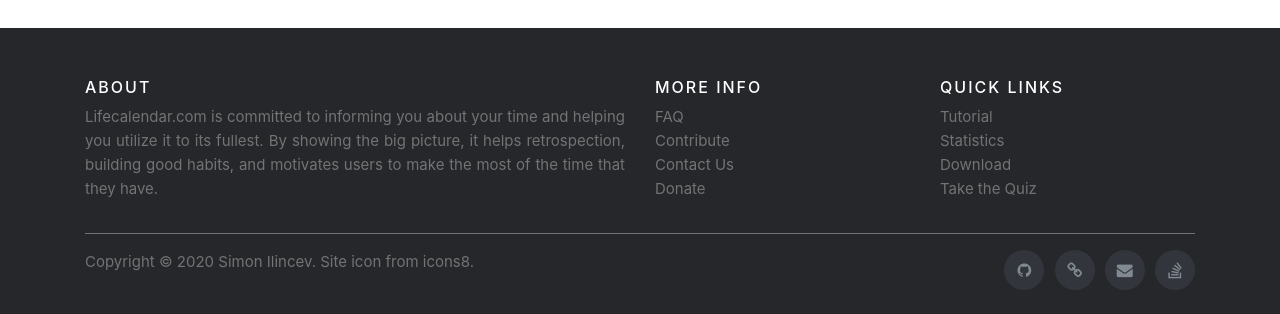
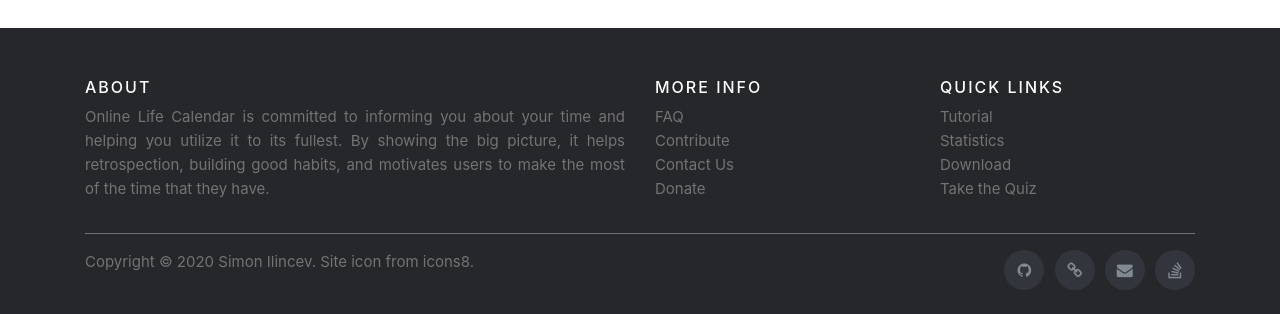
Before and after one commit to Destaq/life-calendar, a Python web app: template templates/other/faq.html in a window 1280 px wide. Shown: the part 1801-2115 px from the top of the page. Run offline with Jinja, Linux system fonts and the light colour scheme; the template is opened without the code that fills it, so the values that code supplies are empty; some libraries are stand-ins or nearby versions.

Commit message:
update links with custom domain

```diff
--- a/templates/base.html
+++ b/templates/base.html
@@ -91,7 +91,7 @@
             <div class="row">
                 <div class="col-sm-12 col-md-6">
                     <h6>About</h6>
-                    <p class="text-justify">Lifecalendar.com is committed to informing you about your time and helping
+                    <p class="text-justify">Online Life Calendar is committed to informing you about your time and helping
                         you
                         utilize it to its fullest. By showing the big picture, it helps retrospection, building good
                         habits, and motivates users to
@@ -136,7 +136,7 @@
                         <li><a class="github" href="https://www.github.com/Destaq"><i class="fa fa-github"></i></a>
                         </li>
                         <li><a class="website" href="https://www.simonilincev.com"><i class="fa fa-link"></i></a></li>
-                        <li><a class="email" href="mailto:simon@simonilincev.com"><i class="fa fa-envelope"></i></a>
+                        <li><a class="email" href="mailto:info@onlinelifecalendar.com"><i class="fa fa-envelope"></i></a>
                         </li>
                         <li><a class="stackoverflow" href="https://stackoverflow.com/users/12876940/destaq"><i
                                     class="fa fa-stack-overflow"></i></a></li>
--- a/templates/jinja/contact.jinja
+++ b/templates/jinja/contact.jinja
@@ -19,7 +19,7 @@
               <div class="col-md-6 mt-3">
                 <p>Life Calendar was built for its users, and our goal is and always has been to provide the best life-tracking platform. We'd love to hear from you if you have any suggestions for improving the site - we take those very seriously. Likewise, if you have a question or would like to get in touch, don't hesitate to reach out to us here!</p>
                 {# NOTE: possible change email address if using custom domain w/ emails. #}
-                <p>Emails get redirected to the founder's email address, Simon Ilincev. If you'd like to do things yourself, you can reach him at <a href="mailto:simon@simonilincev.com">simon@simonilincev.com</a>.</p>
+                <p>Emails get redirected to the site's email address, moderated by Simon Ilincev. If you'd like to do things yourself without the contact form, you can reach him at <a href="mailto:info@onlinelifecalendar.com">info@onlinelifecalendar.com</a>.</p>
                 <hr>
                 <p>Don't forget we're open-source! If you'd like to help out or implement your suggestions yourself, you can go check out the <a href="https://github.com/Destaq/life-calendar">GitHub repository</a> and open a pull request!</p>
               </div>
--- a/templates/jinja/signup.jinja
+++ b/templates/jinja/signup.jinja
@@ -12,7 +12,7 @@
     <p>Welcome to Life Calendar, we're glad you're here! This website was born out of the necessity to have a highly-customizable, free, and cross-platform solution to viewing one's life at a glance. We believe in <em>showing</em>, not <em>telling</em>, to adopt a writing mantra - and so built this application to <em>show</em> users across the globe how they are using their time, what progress they've made in their life, and what they can strive to achieve.</p>
     <p>If you want to access <em>all</em> of Life Calendar's benefits (downloading a custom chart, viewing progress over time,
     and being able to log in on any device), then here is the place to sign up!</p>
-    <p>The website should be intuitive, but if you need help, you can check out the <a href="/tutorial">tutorial</a>, <a href="/contact">contact us</a>, or, if you're <em>really</em> desperate, browse through the open-source <a href="https://github.com/Destaq/life-calendar">source code.</a>
+    <p>The website should be intuitive, but if you need help, you can check out the <a href="/tutorial">text tutorial</a>, <a href="/contact">contact us</a>, or, if you're <em>really</em> desperate, browse through the open-source <a href="https://github.com/Destaq/life-calendar">source code.</a>
     <hr>
     <form method="POST">
     {% if sameerror == True %}
--- a/templates/other/faq.html
+++ b/templates/other/faq.html
@@ -150,8 +150,17 @@
                     Financial support is more than welcome to help keep the project going, supporting its users and
                     opening their eyes to their lives. You can <a href="https://github.com/Destaq/life-calendar">donate
                         on GitHub</a>.
-                        <!-- , <a href="/donate">through Stripe</a>, or <a href="/tobefixed">buy me a
-                        coffee</a>. -->
+                        <br><br>
+                        Donations through PayPal are also supported and welcome.
+                        <br>
+                        <center>
+                            <form action="https://www.paypal.com/cgi-bin/webscr" method="post" target="_top">
+                            <input type="hidden" name="cmd" value="_s-xclick" />
+                            <input type="hidden" name="hosted_button_id" value="QAL9PWB9AZ8Z4" />
+                            <input type="image" src="https://www.paypalobjects.com/en_US/i/btn/btn_donateCC_LG.gif" border="0" name="submit" title="PayPal - The safer, easier way to pay online!" alt="Donate with PayPal button" />
+                            <img alt="" border="0" src="https://www.paypal.com/en_CZ/i/scr/pixel.gif" width="1" height="1" />
+                            </form>
+                        </center>
                 </div>
             </div>
         </div>
--- a/templates/other/privacypolicy.html
+++ b/templates/other/privacypolicy.html
@@ -5,9 +5,9 @@
 {% endblock %}
 
 {% block content %}
-<h1>Privacy Policy for placeholdersite.com</h1>
+<h1>Privacy Policy for onlinelifecalendar.com</h1>
 
-<p>At Life Calendar, accessible from placeholdersite.com, one of our main priorities is the privacy of our visitors.
+<p>At Life Calendar, accessible from onlinelifecalendar.com, one of our main priorities is the privacy of our visitors.
     This Privacy Policy document contains types of information that is collected and recorded by Life Calendar and how
     we use it.</p>
 
```
Also changed, not shown: README.md.
